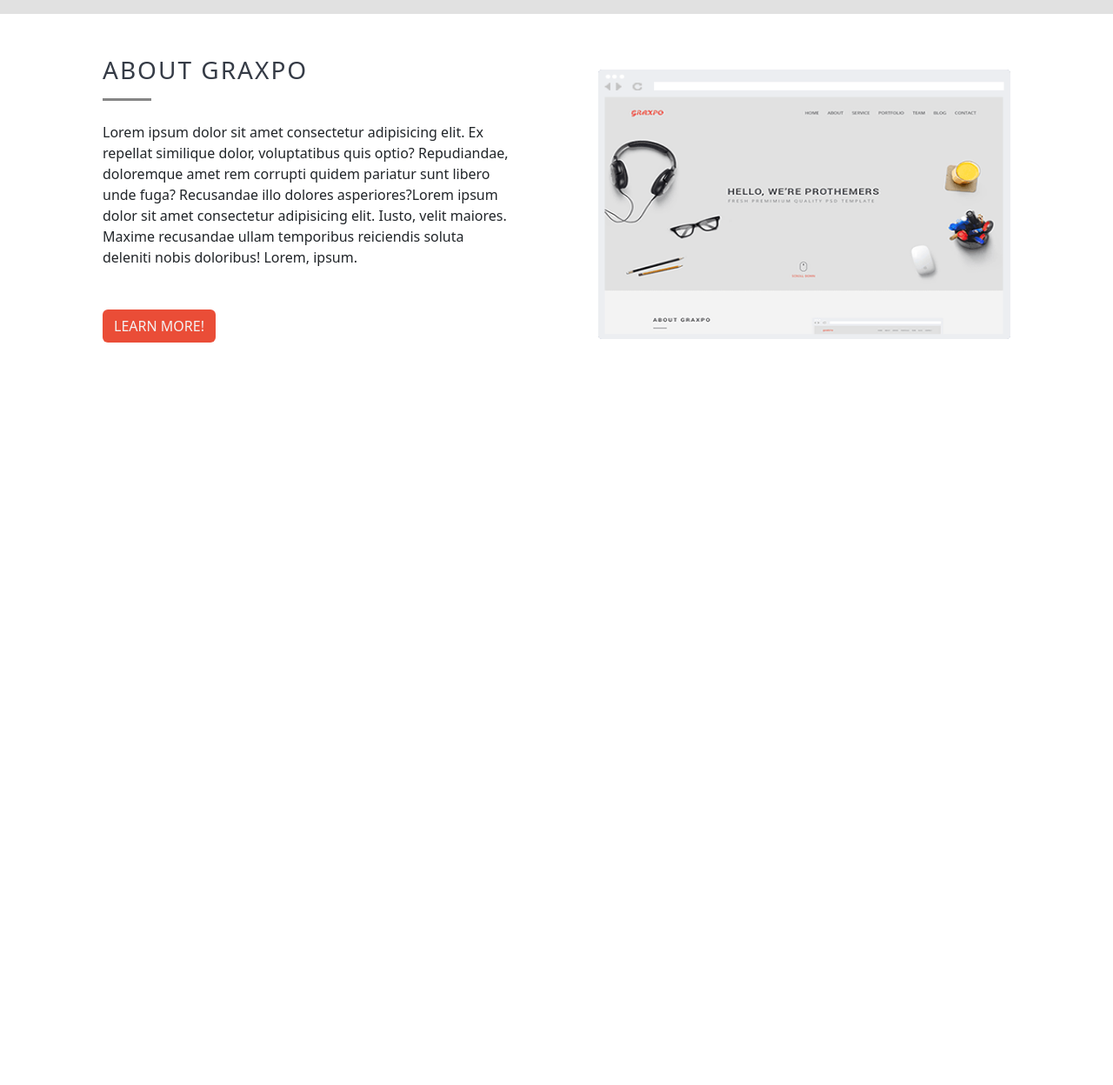
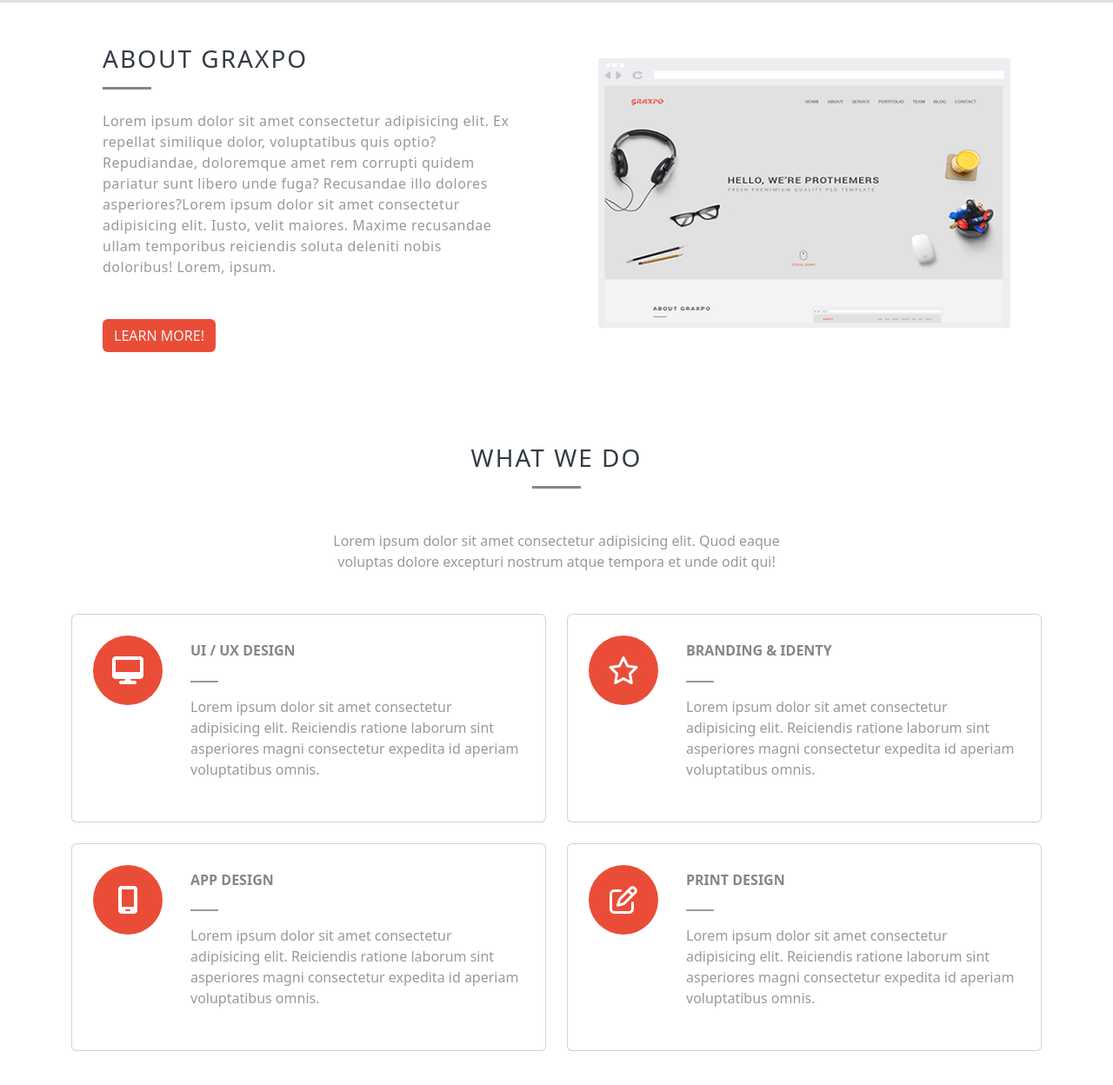
Before and after one commit to dusanpo/graxpo, a website: page index.html in a window 1280 px wide. Shown: the part 724-1972 px from the top of the page at 87% size. Before the commit the page ends 1199 px from the top, so only its background shows below. Drawn offline with nearby package versions, Linux system fonts and the light colour scheme.

Commit message:
feat: added service section, stylized and some other code rearranged

```diff
--- a/frontend/src/styles/app.scss
+++ b/frontend/src/styles/app.scss
@@ -2,3 +2,4 @@
 @import "./layout/header";
 @import "./sections/showcase";
 @import "./sections/about";
+@import "./sections/services";
--- /dev/null
+++ b/frontend/src/styles/base/_utilities.scss
@@ -0,0 +1,5 @@
+.middle-under-line{
+    border-bottom: 3px solid $uderline-color;
+    width: 3.5rem;
+    margin: auto;
+}
--- a/frontend/src/styles/layout/_header.scss
+++ b/frontend/src/styles/layout/_header.scss
@@ -12,4 +12,7 @@
     font-weight: 700;
     font-family: "Open Sans", sans-serif;
   }
+  .navbar-items{
+    margin-right: 6rem;
+  }
 }
--- a/frontend/src/styles/sections/_about.scss
+++ b/frontend/src/styles/sections/_about.scss
@@ -1,4 +1,4 @@
- @import "../components/buttons";
+@import "../abstracts/mixins/buttons";
 
 .about-section {
   h3 {
@@ -16,4 +16,9 @@
   .about-button{
     @include regular-button($btn-text-color, $logo-color);
   }
+  p{
+    color: $subheadline-text;
+    letter-spacing: 0.5px;
+    font-weight: 400;
+  }
 }
--- /dev/null
+++ b/frontend/src/styles/sections/_services.scss
@@ -0,0 +1,73 @@
+@import "../base/utilities";
+
+.services {
+  h3 {
+    text-transform: uppercase;
+    color: $headline-text;
+    letter-spacing: 2px;
+  }
+  .line-under-middle {
+    @extend .middle-under-line;
+  }
+
+  p {
+    color: $subheadline-text;
+    font-weight: 400;
+  }
+
+  .cards {
+    display: flex;
+    .icon {
+      background: $logo-color;
+      color: #fff;
+      border-radius: 50%;
+      width: 5rem;
+      height: 5rem;
+      min-width: 5rem;
+      display: flex;
+      justify-content: center;
+      align-items: center;
+    }
+
+    .card-content {
+      color: black;
+      margin-left: 2rem;
+      display: flex;
+      flex-direction: column;
+      align-items: flex-start;
+      text-align: left;
+      .line-left-small {
+        border-bottom: 2px solid $subheadline-text;
+        width: 2rem;
+        height: 2px;
+        margin: 1rem 0;
+      }
+
+      h6 {
+        text-transform: uppercase;
+        font-weight: 600;
+        color: $uderline-color;
+      }
+      .card-text {
+        color: $subheadline-text;
+      }
+    }
+
+    &:hover {
+      background: $logo-color;
+      border-radius: 4px;
+      cursor: pointer;
+      h6,
+      p {
+        color: white;
+      }
+      .line-left-small {
+        border-bottom: 2px solid white;
+      }
+      .icon {
+        background: white;
+        color: $logo-color;
+      }
+    }
+  }
+}
--- a/frontend/src/styles/sections/_showcase.scss
+++ b/frontend/src/styles/sections/_showcase.scss
@@ -1,10 +1,9 @@
 .title-section {
   position: relative;
   background: $nav-bg-color;
-  height: 38rem;
+  height: 37.2rem;
 
   .title-wrap {
-
     height: 30rem;
     text-transform: uppercase;
 
@@ -23,43 +22,46 @@
     text-decoration: none;
   }
 
+  .headphones,
+  .sunglasses,
+  .pencil1,
+  .pencil2,
+  .cork,
+  .glass,
+  .pen-holder,
+  .mouse {
+    position: absolute;
+  }
+
   .headphones {
-    position: absolute;
     top: 1rem;
     left: 0;
   }
   .sunglasses {
-    position: absolute;
-    top: 22rem;
-    left: 22rem;
+    top: 20rem;
+    left: 27rem;
   }
   .pencil1 {
-    position: absolute;
-    top: 34rem;
+    top: 32rem;
     left: 12rem;
   }
   .pencil2 {
-    position: absolute;
-    top: 32rem;
+    top: 30rem;
     left: 10rem;
   }
   .cork {
-    position: absolute;
     top: 7.8rem;
     right: 7.8rem;
   }
   .glass {
-    position: absolute;
     top: 6.8rem;
     right: 7.2rem;
   }
   .pen-holder {
-    position: absolute;
     top: 18rem;
     right: 5rem;
   }
   .mouse {
-    position: absolute;
     top: 25rem;
     right: 18rem;
   }
@@ -78,7 +80,7 @@
 
   @media (max-width: 992px) {
     .headphones {
-      top: 17rem;
+      top: 16rem;
       left: -1rem;
     }
     .cork {
@@ -92,6 +94,10 @@
     .mouse {
       top: 27rem;
       right: 14rem;
+    }
+    .sunglasses{
+      top: 5rem;
+      left: 5rem;
     }
   }
   @media (max-width: 768px) {
--- a/index.html
+++ b/index.html
@@ -16,6 +16,11 @@
       rel="stylesheet"
     />
 
+    <script
+      src="https://kit.fontawesome.com/47a680c56b.js"
+      crossorigin="anonymous"
+    ></script>
+
     <link rel="stylesheet" href="./frontend/dist/styles/app.css" />
     <title>Graxpo</title>
   </head>
@@ -31,7 +36,7 @@
         >
           <span class="navbar-toggler-icon"></span>
         </button>
-        <div class="colapse navbar-collapse" id="navmenu">
+        <div class="colapse navbar-collapse navbar-items" id="navmenu">
           <ul class="navbar-nav ms-auto">
             <li class="nav-item">
               <a href="#home" class="nav-link"> HOME </a>
@@ -148,6 +153,98 @@
       </div>
     </section>
 
+
+    <section id="service" class="p-5 services">
+      <div class="container">
+        <h3 class="text-center pb-2">What We Do</h3>
+        <div class="mb-5 line-under-middle"></div>
+        <p class="text-center w-50 m-auto mb-5">
+          Lorem ipsum dolor sit amet consectetur adipisicing elit. Quod eaque
+          voluptas dolore excepturi nostrum atque tempora et unde odit qui!
+        </p>
+
+        <div class="row text-center mb-4 g-4">
+          <div class="col-md">
+            <div class="card">
+              <div class="card-body p-4 cards">
+                <div class="icon">
+                  <i class="fas fa-desktop fa-2x"></i>
+                </div>
+                <div class="card-content">
+                  <h6 class="pt-2">Ui / Ux Design</h6>
+                  <div class="line-left-small"></div>
+                  <p class="pb-2">
+                    Lorem ipsum dolor sit amet consectetur adipisicing elit.
+                    Reiciendis ratione laborum sint asperiores magni consectetur
+                    expedita id aperiam voluptatibus omnis.
+                  </p>
+                </div>
+              </div>
+            </div>
+          </div>
+
+          <div class="col-md">
+            <div class="card">
+              <div class="card-body p-4 cards">
+                <div class="icon">
+                  <i class="far fa-star fa-2x"></i>
+                </div>
+                <div class="card-content">
+                  <h6 class="pt-2">Branding & Identy</h6>
+                  <div class="line-left-small"></div>
+                  <p class="pb-2">
+                    Lorem ipsum dolor sit amet consectetur adipisicing elit.
+                    Reiciendis ratione laborum sint asperiores magni consectetur
+                    expedita id aperiam voluptatibus omnis.
+                  </p>
+                </div>
+              </div>
+            </div>
+          </div>
+        </div>
+
+        <div class="row text-center g-4">
+          <div class="col-md">
+            <div class="card">
+              <div class="card-body p-4 cards">
+                <div class="icon">
+                  <i class="fas fa-regular fa-mobile-screen fa-2x"></i>
+                </div>
+                <div class="card-content">
+                  <h6 class="pt-2">App Design</h6>
+                  <div class="line-left-small"></div>
+                  <p class="pb-2">
+                    Lorem ipsum dolor sit amet consectetur adipisicing elit.
+                    Reiciendis ratione laborum sint asperiores magni consectetur
+                    expedita id aperiam voluptatibus omnis.
+                  </p>
+                </div>
+              </div>
+            </div>
+          </div>
+
+          <div class="col-md">
+            <div class="card">
+              <div class="card-body p-4 cards">
+                <div class="icon">
+                  <i class="fa-regular fa-pen-to-square fa-2x"></i>
+                </div>
+                <div class="card-content">
+                  <h6 class="pt-2">Print Design</h6>
+                  <div class="line-left-small"></div>
+                  <p class="pb-2">
+                    Lorem ipsum dolor sit amet consectetur adipisicing elit.
+                    Reiciendis ratione laborum sint asperiores magni consectetur
+                    expedita id aperiam voluptatibus omnis.
+                  </p>
+                </div>
+              </div>
+            </div>
+          </div>
+        </div>
+      </div>
+    </section>
+
     <script
       src="https://cdn.jsdelivr.net/npm/bootstrap@5.2.0/dist/js/bootstrap.bundle.min.js"
       integrity="sha384-A3rJD856KowSb7dwlZdYEkO39Gagi7vIsF0jrRAoQmDKKtQBHUuLZ9AsSv4jD4Xa"
```
Also changed, not shown: frontend/dist/styles/app.css, frontend/src/styles/abstracts/mixins/_buttons.scss (renamed from frontend/src/styles/components/_buttons.scss).
